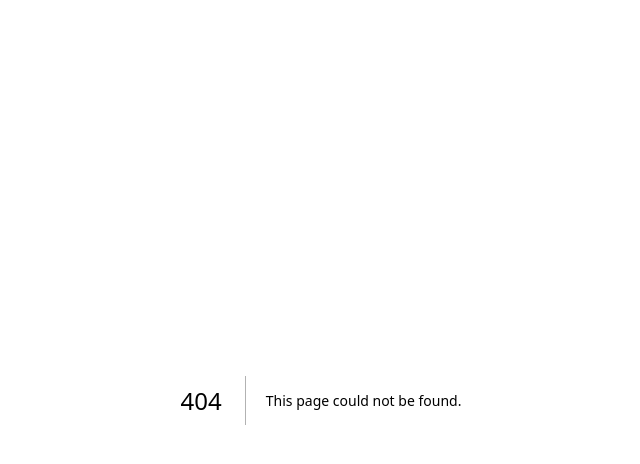
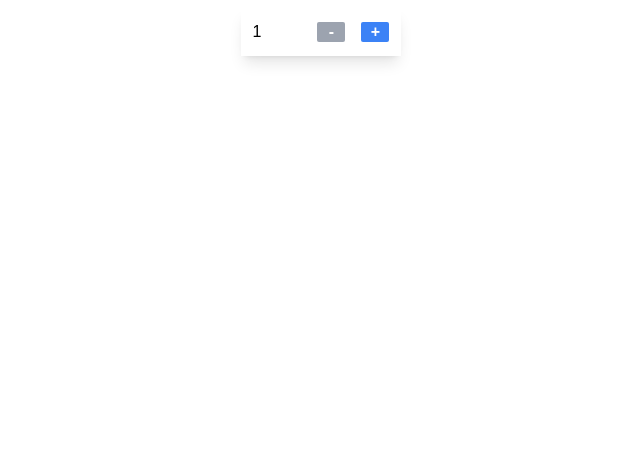
Before and after one commit to AhmadBaker1/cprg306-assignments, a Next.js app: page /week-4 in a window 1280 px wide. Before the commit this address had no page. Shown: the top 464 px of the page, without its empty margins (319-959 px from the left). Built offline with nearby package versions, Linux system fonts and the light colour scheme.

Commit message:
added week-4 pages

```diff
--- a/app/page.js
+++ b/app/page.js
@@ -15,6 +15,11 @@ export default function Home() {
             Week 3 Assignment
           </Link>
         </li>
+        <li>
+          <Link href="/week-4">
+            Week 4 Assignment
+          </Link>
+        </li>
       </ul>
     </div>
   )
--- /dev/null
+++ b/app/week-4/new-item.js
@@ -0,0 +1,44 @@
+'use client';
+
+import { useState } from "react";
+
+export default function Page() {
+    const [quantity, setQuantity] = useState(1);
+
+    const increment = () => {
+        if (quantity < 20) {
+            setQuantity(quantity + 1);
+        }
+    }
+
+    const decrement = () => {
+        if (quantity > 1) {
+            setQuantity(quantity - 1);
+        }
+    }
+
+    return (
+        <div className="flex justify-center items-center">
+            <div className="bg-white flex items-center justify-center space-x-4 p-3 shadow-lg mt-2">
+                <span className="text-l pr-10 text-black">{quantity}</span>
+                <button
+                    onClick={decrement}
+                    className={`w-7 h-5 flex items-center justify-center rounded-sm text-white font-bold
+                    ${quantity === 1 ? 'bg-gray-400 cursor-not-allowed' : 'bg-gray-400 hover:bg-gray-600'}`}
+                    disabled={quantity === 1}
+                >
+                    -
+                </button>
+
+                <button
+                    onClick={increment}
+                    className={`w-7 h-5 flex items-center justify-center rounded-sm text-white font-bold
+                    ${quantity === 20 ? 'bg-gray-400 cursor-not-allowed' : 'bg-blue-500 hover:bg-blue-400'}`}
+                    disabled={quantity === 20}
+                >
+                    +
+                </button>
+            </div>
+        </div>
+    );
+}
--- /dev/null
+++ b/app/week-4/page.js
@@ -0,0 +1,9 @@
+import NewItem from './new-item';
+
+export default function Page() {
+  return (
+    <div>
+      <NewItem />
+    </div>
+  );
+}
```
